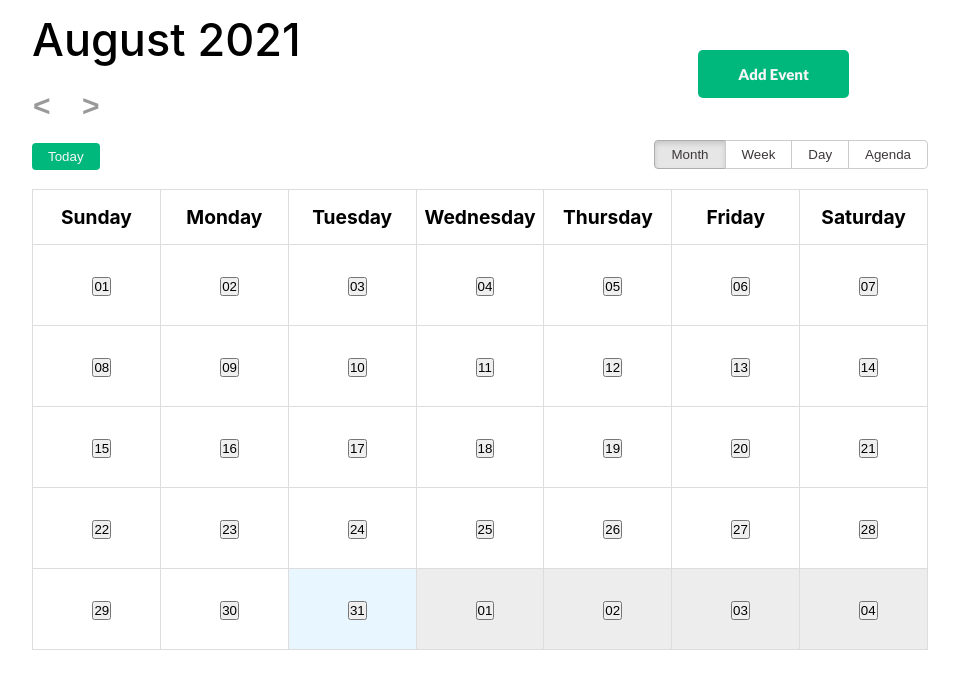
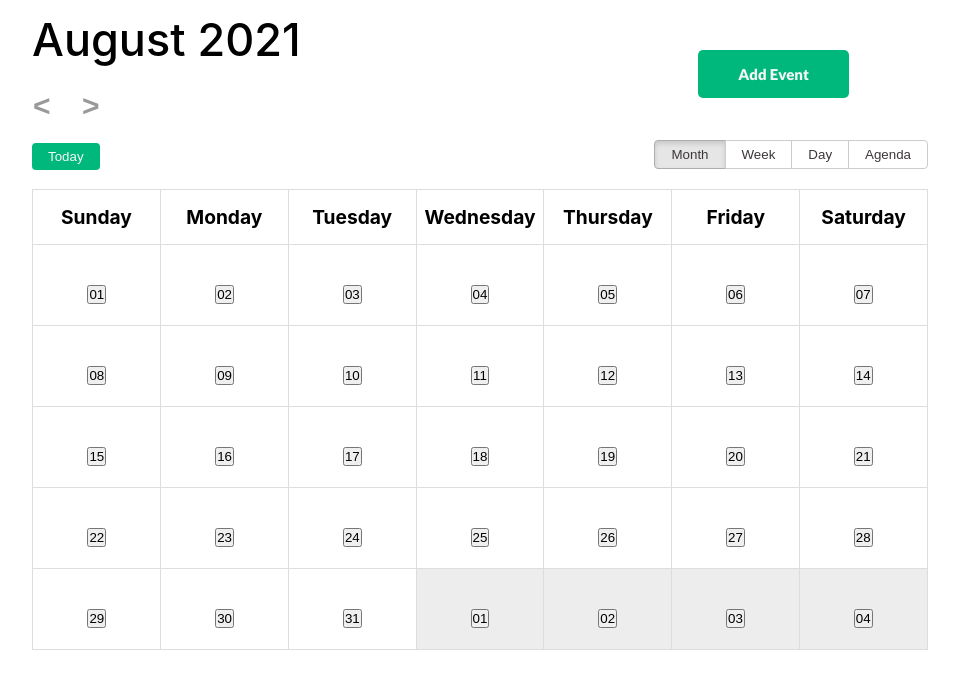
Before and after one commit to zurichat/zc_plugin_company_holiday_calendar, a React (Create React App) app in the folder calendar_frontend/: page / in a window 1280 px wide. Shown: the top 688 px of the page, without its empty margins (274-1233 px from the left). Built offline with nearby package versions, Linux system fonts and the light colour scheme.

Commit message:
updated current date

```diff
--- a/calendar_frontend/src/css/react-big-calendar.css
+++ b/calendar_frontend/src/css/react-big-calendar.css
@@ -102,11 +102,16 @@ button.rbc-input::-moz-focus-inner {
       .rbc-row-content-scrollable .rbc-row-content-scroll-container::-webkit-scrollbar {
         display: none; }
 
+        /* Edited by Kanika (KanikaMittal). I styled current date in order to achive this deleted .rbc-today element*/
+        .rbc-today {
+          /* color: #1A61DB;border-radius: 50%; */
+        }
 
-        .rbc-today {
-          background-color: #b2e2fd4d;
-          color: #1A61DB;
-         }
+        /* Edited by Kanika (KanikaMittal). I styled current date, added circle to current date*/
+        .rbc-current  a[role=cell]{
+          background-color: #acffe6;
+          border-radius: 50%;
+        }
 
 
 /* Edited by Beck (Kanno Beck). I styled and positioned the toolbar labels on the calender and the today, next and previous buttons */
@@ -342,6 +347,9 @@ button.rbc-input::-moz-focus-inner {
   position: relative;
   flex-direction: column;
   flex: 1 0 0;
+
+  /*Edited by Kanika (KanikaMittal). corrected for current date div, justified content to center*/
+  justify-content: center;
   flex-basis: 0px;
   overflow: hidden;
   height: 100%; }
@@ -357,8 +365,9 @@ button.rbc-input::-moz-focus-inner {
   flex: 1 1 0;
   min-width: 0;
   color: rgba(36, 36, 36, 1);
-  padding-left: 10px;
-  padding-top: 10px;
+  /* Edited by Kanika (KanikaMittal). I styled for current date, removed padding left and padding top*/
+  /* padding-left: 10px;
+  padding-top: 10px; */
   font-size: 36px;
   font-style: normal;
   font-weight: bold;
@@ -369,10 +378,9 @@ button.rbc-input::-moz-focus-inner {
   }
   .rbc-date-cell > a, .rbc-date-cell > a:active, .rbc-date-cell > a:visited {
     color: inherit;
-    text-decoration: none; }
+    text-decoration: none;
 
- /* End of edit */
-
+  }
 
 .rbc-row-bg {
   display: flex;
```
Also changed, not shown: 1 other file (tests, documents, lock files or other folders).
